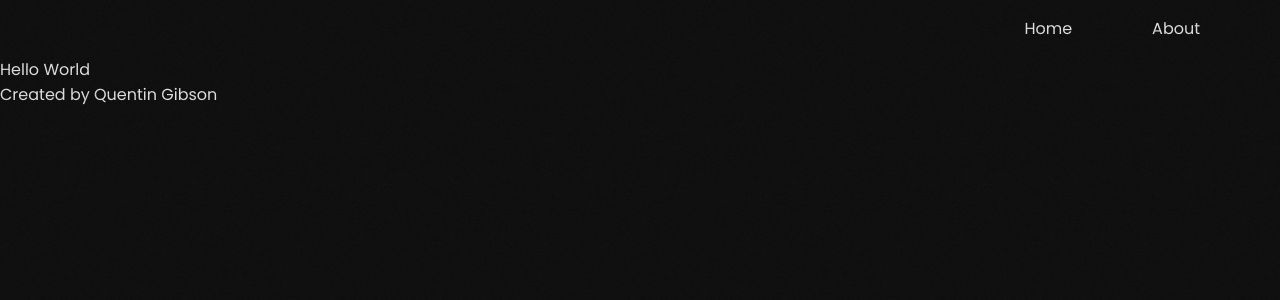
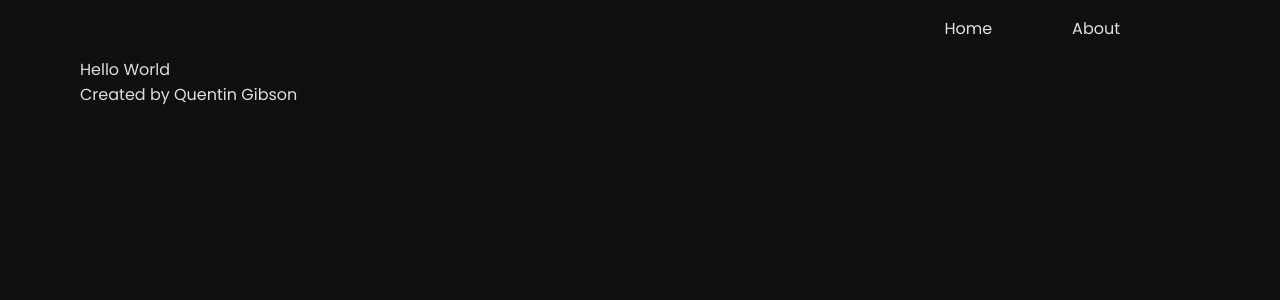
Before and after one commit to QuentinGibson/motion-portfolio, a React (Vite) app: page / in a window 1280 px wide. Shown: the top 300 px of the page. Built offline with nearby package versions, Linux system fonts and the light colour scheme.

Commit message:
fix links

```diff
--- a/src/MainMenu.tsx
+++ b/src/MainMenu.tsx
@@ -6,7 +6,7 @@ const MainMenu = () => {
       <nav className="navigation">
       <ul>
         <li><Link to="/">Home</Link></li>
-        <li><Link to="about">About</Link></li>
+        <li><Link to="/about">About</Link></li>
       </ul>
       </nav>
       </>
--- a/src/Page.tsx
+++ b/src/Page.tsx
@@ -1,5 +1,6 @@
 import MainMenu from "./MainMenu"
 import Footer from "./Footer"
+import "./page.css"
 const Page = ({children}: any) => {
   return (
     <main className="app">
--- a/src/menu.css
+++ b/src/menu.css
@@ -7,6 +7,8 @@
 .navigation ul {
   display: flex;
   list-style-type: none;
+  z-index: 100;
+  position: relative;
 }
 
 .navigation a {
--- /dev/null
+++ b/src/page.css
@@ -0,0 +1,8 @@
+.full-container {
+  display: flex;
+  justify-content: center;
+  margin: 0 80px;
+  flex-direction: column;
+  z-index: 100;
+  position: relative;
+}
```
